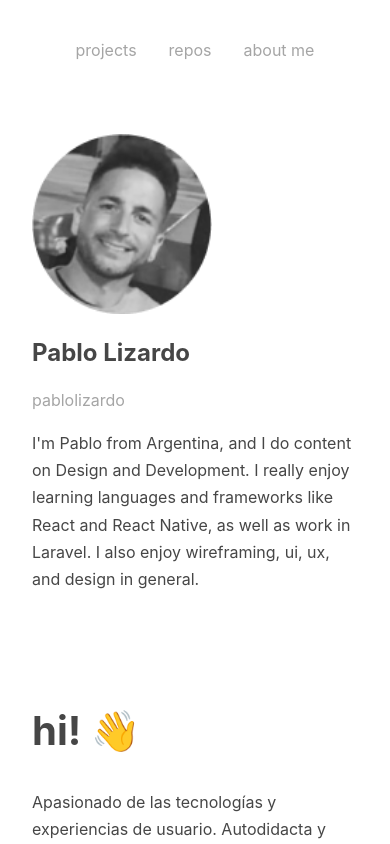
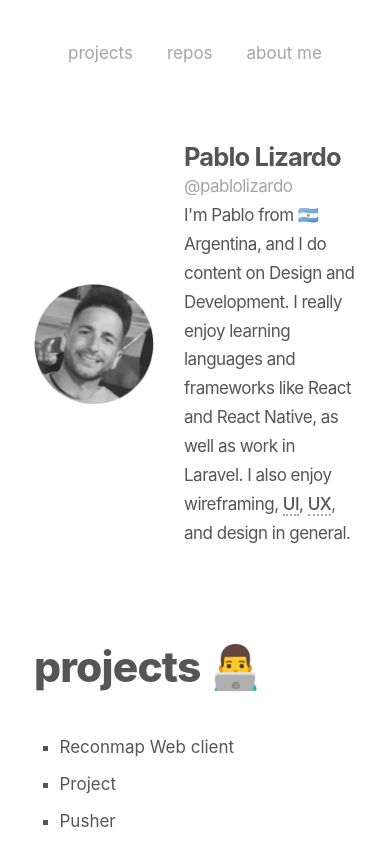
Before and after one commit to pablolizardo/works, a Next.js app: page / in a window 390 px wide. Shown: the top 844 px of the page. Built offline with nearby package versions, Linux system fonts and the light colour scheme.

Commit message:
refactor: :lipstick: little changes

```diff
--- a/components/Aside.js
+++ b/components/Aside.js
@@ -4,15 +4,19 @@ import Image from 'next/image'
 function Aside() {
     return (
         <aside>
-            <Image
+
+                <img
                     src="/me.png"
                     alt="Picture of the author"
+                    className='profile'
                     width={180}
                     height={180}
                 />
+            <div>
                 <h2>Pablo Lizardo</h2>
-            <p className='text-muted'>pablolizardo</p>
-            <p>I'm Pablo from Argentina, and I do content on Design and Development. I really enjoy learning languages and frameworks like React and React Native, as well as work in Laravel. I also enjoy wireframing, ui, ux, and design in general.</p>
+                <p className='text-muted'>@pablolizardo</p>
+            <p>I'm Pablo from 🇦🇷 Argentina, and I do content on Design and Development. I really enjoy learning languages and frameworks like React and React Native, as well as work in Laravel. I also enjoy wireframing, <abbr title='User Interface'>UI</abbr>, <abbr title='User Experience'>UX</abbr>, and design in general.</p>
+            </div>
         </aside>
     )
 }
--- a/pages/_app.js
+++ b/pages/_app.js
@@ -1,5 +1,5 @@
 import Layout from '../components/Layout'
-import '../styles/globals.scss'
+import '../styles/main.scss'
 
 function MyApp({ Component, pageProps }) {
   return <Layout>
--- a/pages/index.js
+++ b/pages/index.js
@@ -1,11 +1,14 @@
 export default function Home(props) {
   return (
     <div>
-      <h1>hi! 👋</h1>
-      <p>Apasionado de las tecnologías y experiencias de usuario. Autodidacta y proactivo en grupos de trabajo, con capacidades para liderar equipos o desempeñarme autónomamente. Formado iniclamente como Frontend / UX designer a lo largo del tiempo me involucré más en el backend , establéciendome desde hace un par de años como FullStack Dev desarrollando soluciones completas de manera eficaz, segura y elegante.
-</p>
-      <p>Pariatur esse nulla voluptate amet deserunt nostrud sunt duis exercitation sunt sunt consectetur. Est dolore ipsum commodo excepteur duis laborum aliqua minim ad. Cupidatat do aliqua velit ut labore commodo occaecat occaecat nisi sint ad ea. Incididunt aliquip aliqua excepteur do incididunt proident amet consequat aliquip eiusmod sunt aute consequat laborum.</p>
-      <p>Dolore velit ullamco est voluptate ullamco est cupidatat proident qui. Sunt culpa consectetur voluptate nisi incididunt magna. Tempor dolore nisi ex cupidatat Lorem exercitation reprehenderit nulla dolor qui labore commodo. Sint fugiat eu reprehenderit magna irure sit eu veniam velit nostrud consectetur consequat aliquip cillum. Enim aliquip voluptate cupidatat velit. Sit consequat qui minim officia deserunt sit ea. Occaecat aute amet proident occaecat aute sunt officia esse exercitation id non culpa culpa nostrud.</p>
+      <h1>projects 👨‍💻</h1>
+      <ul>
+        <li>Reconmap Web client</li>
+        <li>Project</li>
+        <li>Pusher</li>
+        <li>Creamos</li>
+        <li>Viajero</li>
+      </ul>
     </div>
   )
 }
--- a/pages/me.js
+++ b/pages/me.js
@@ -6,7 +6,7 @@ const path = require('path');
 function me({html}) {
     return (
         <div>
-            <h1>Me</h1>
+            <h1>about me 👋</h1>
             <main dangerouslySetInnerHTML={{ __html : html }} />
 
         </div>
--- /dev/null
+++ b/styles/_mediaquery.scss
@@ -0,0 +1,33 @@
+@media screen and (max-width: 700px) {
+    #root {
+      grid-template-areas:
+      'header header'
+      'aside aside'
+      'main main'
+      'footer footer' !important;
+      grid-template-columns: 1fr;
+      grid-auto-rows:  auto ;
+      min-height: auto!important;;
+      gap: var(--space);
+    }
+    aside {
+      display: grid;
+      align-items: center;
+      grid-template-columns: 150px 1fr;
+      img{
+        width: 120px;
+        height: 120px;
+        position: static;
+        left:0!important;
+      }
+      h1,h2,h3, p {
+        margin:0;
+        padding: 0;
+      }
+    }
+    h1{
+      margin-top: 0;
+      padding-top: 0;
+    }
+
+  }
--- a/styles/globals.scss
+++ b/styles/main.scss
@@ -1,13 +1,19 @@
+@import 'mediaquery';
+
 :root {
   --space-xl: 2rem;
   --space-lg: 1.5rem;
   --space: 1rem;
   --space-sm: 0.5rem;
   --border-width: 2px;
-  --gray-dark: #464646;
+  --gray-dark: #555555;
   --gray: #a5a5a5;
   --gray-light: #e5e5e5;
   --bg-color: white;
+
+  --text-lg : 2.5rem;
+  --text-base : 1rem;
+  --text-sm : .85rem;
 }
 ::-moz-selection {
   /* Code for Firefox */
@@ -23,16 +29,13 @@ html,
 body {
   padding: 0;
   margin: 0;
+  font-size: 17px;
   color: var(--gray-dark);
   background-color: var(--bg-color);
   font-family: -apple-system, BlinkMacSystemFont, Segoe UI, Roboto, Oxygen,
     Ubuntu, Cantarell, Fira Sans, Droid Sans, Helvetica Neue, sans-serif;
 }
 
-a {
-  color: inherit;
-  text-decoration: none;
-}
 
 * {
   box-sizing: border-box;
@@ -56,24 +59,10 @@ a {
   grid-auto-rows: auto 1fr auto;
 
 }
-@media screen and (max-width: 700px) {
-  #root {
-    grid-template-areas:
-    'header header'
-    'aside aside'
-    'main main'
-    'footer footer'
-  ;
-  }
-}
 
-h1{
-  font-size: 2.5rem;
-}
-p{
-  line-height: 1.7em;
-}
 
+
+// LAYOUT
 header {
   grid-area: header;
   display: flex;
@@ -91,16 +80,62 @@ header {
 }
 aside {
   grid-area: aside;
+  img {
+    transition: .2s ease-out;
+    flex-shrink: 0;
+    position: relative;
+    left: calc( var(--space-lg) * -1 );
+  }
 }
 main {
   grid-area: main;
-
 }
 footer {
   text-align: center;
-
   grid-area: footer;
 
 }
 
+
+// UTILITIES
 .text-muted { color : var(--gray); }
+
+
+
+// TYPOGRAPHY
+h1,h2,h3,h4,h5,h6{
+  letter-spacing: -0.05rem;
+}
+h1{
+  padding-top: var(--space-lg);
+  font-weight: 800;
+  font-size: var(--text-lg);
+}
+p{
+  // &::first-line{ color: var(--gray) }
+  letter-spacing: -0.03rem;
+  line-height: 1.7em;
+}
+abbr{
+  border-bottom: 2px dotted var(--gray);
+  font-weight: 500;
+  text-decoration: none;
+}
+a {
+  color: inherit;
+  text-decoration: none;
+}
+small, .small {
+  font-size: var(--text-sm);
+}
+ul {
+  list-style-type: square;
+  padding: 0 var(--space-lg);
+  li{
+    padding: var(--space-sm) 0;
+
+    p{
+      margin: 0;
+    }
+  }
+}
```
Also changed, not shown: pages/repos.js (+5 -2 lines). Lines whose indentation alone changed are shown as unchanged.
